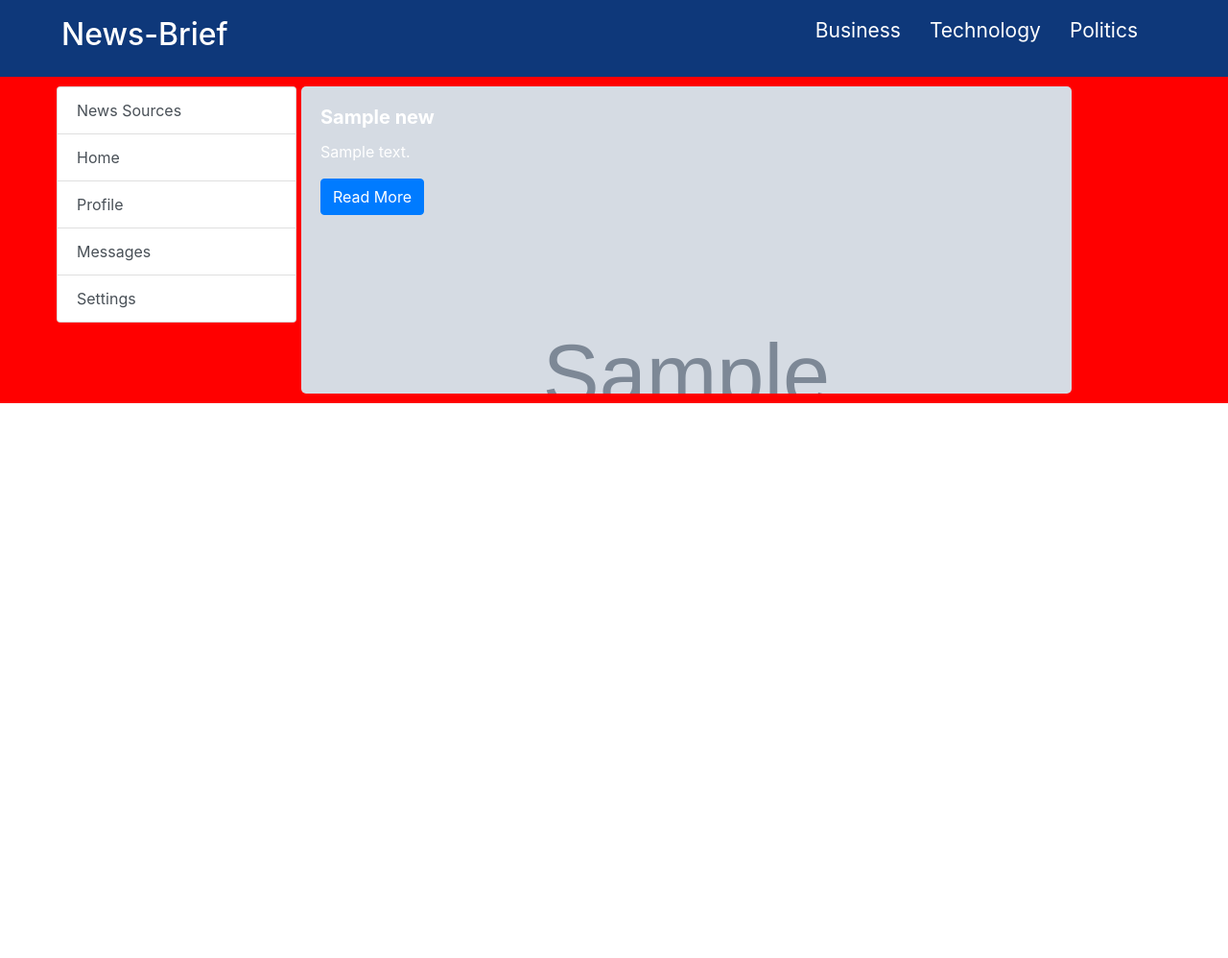
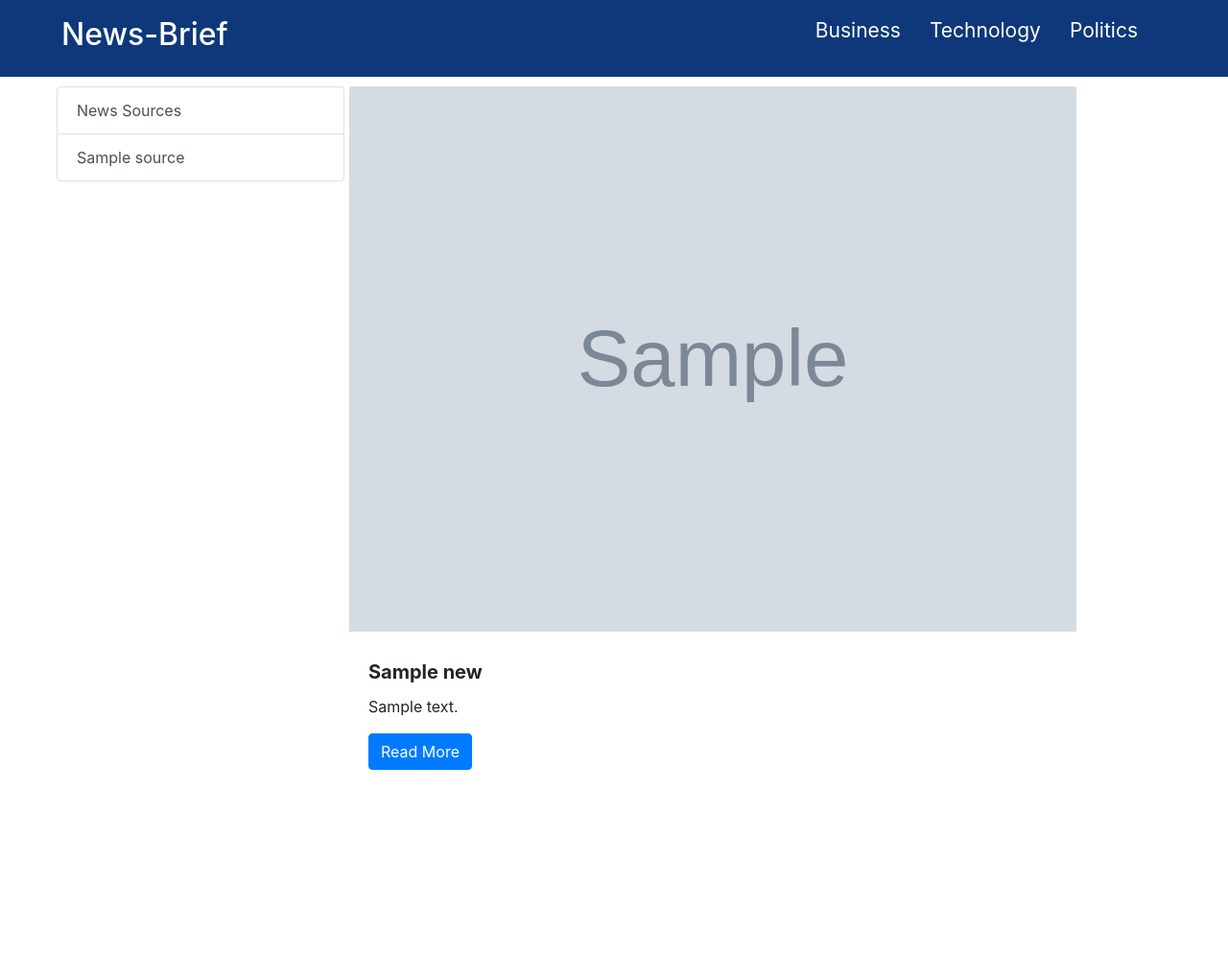
Before and after one commit to Joshua-Barawa/news-app, a Flask app: template app/templates/index.html in a window 1280 px wide. Shown: the whole page at 96% size. Before the commit the page ends 420 px from the top, so only its background shows below. Run offline with Flask 2, Linux system fonts and the light colour scheme; the template is opened without the code that fills it: most values are stand-ins (such as "Sample title", 1, 10 or a date in 2020); grey boxes marked "Sample" are stand-in pictures; some libraries are stand-ins or nearby versions.

Commit message:
fetched all news_source

```diff
--- a/app/static/style.css
+++ b/app/static/style.css
@@ -35,7 +35,6 @@ color:#fff;
 .hero{
 display: flex;
 padding:0px 5%;
-background-color:red;
 }
 
 .cards{
@@ -44,7 +43,6 @@ background-color:red;
     grid-gap: 10px;
     margin:10px;
     flex:0.9;
-
 }
 
 .card-body{
@@ -56,21 +54,18 @@ background-color:red;
   }
 
  .card-title{
- color:#fff;
  font-weight:bold;
- }
-
- .card-text{
- color:#fff;
  }
 
 
  .row{
  position:sticky;
- top:10px;
+ top:8%;
+ height:200px;
+ margin-right:10px;
  }
 
  .list-group{
- width:250px;
+ width:300px;
  margin:10px;
  }
--- a/app/templates/index.html
+++ b/app/templates/index.html
@@ -21,32 +21,32 @@
 </div>
 
 <div class="hero">
-
+{%block content%}
 <div class="row">
     <div class="list-group" >
     <li class="list-group-item list-group-item-action" id="news-source" data-bs-toggle="list" href="#list-home">News Sources</li>
-      <a class="list-group-item list-group-item-action"  data-bs-toggle="list" href="#list-home" role="tab" aria-controls="list-home">Home</a>
-      <a class="list-group-item list-group-item-action" data-bs-toggle="list" href="#list-profile" role="tab" aria-controls="list-profile">Profile</a>
-      <a class="list-group-item list-group-item-action" data-bs-toggle="list" href="#list-messages" role="tab" aria-controls="list-messages">Messages</a>
-      <a class="list-group-item list-group-item-action" data-bs-toggle="list" href="#list-settings" role="tab" aria-controls="list-settings">Settings</a>
+
+        {% for source in sources %}
+      <a class="list-group-item list-group-item-action"  data-bs-toggle="list" href="#list-home" role="tab" aria-controls="list-home">{{source.name}}</a>
+        {%endfor%}
+
     </div>
 </div>
 
 
 <div class="cards">
-    {% block content %}
      {% for new in news %}
-  <div class="card-body" style="background-image: url({{new.urlToImage}});">
+    <img src={{new.urlToImage}} class="card-img-top" alt="...">
+  <div class="card-body" >
     <h5 class="card-title">{{new.title}}</h5>
     <p class="card-text">{{new.description}}</p>
     <a href={{new.url}} class="btn btn-primary">Read More</a>
   </div>
      {% endfor %}
-     {% endblock %}
 
  </div>
 
-
+ {%endblock%}
 </div>
 </body>
 </html>
--- a/app/views.py
+++ b/app/views.py
@@ -6,4 +6,5 @@ from app import requests
 @app.route("/")
 def index():
     news = requests.get_news()
-    return render_template('index.html', news=news)
+    sources = requests.get_news_sources()
+    return render_template('index.html', news=news, sources=sources)
```
Also changed, not shown: app/requests.py (+15 -16 lines).
